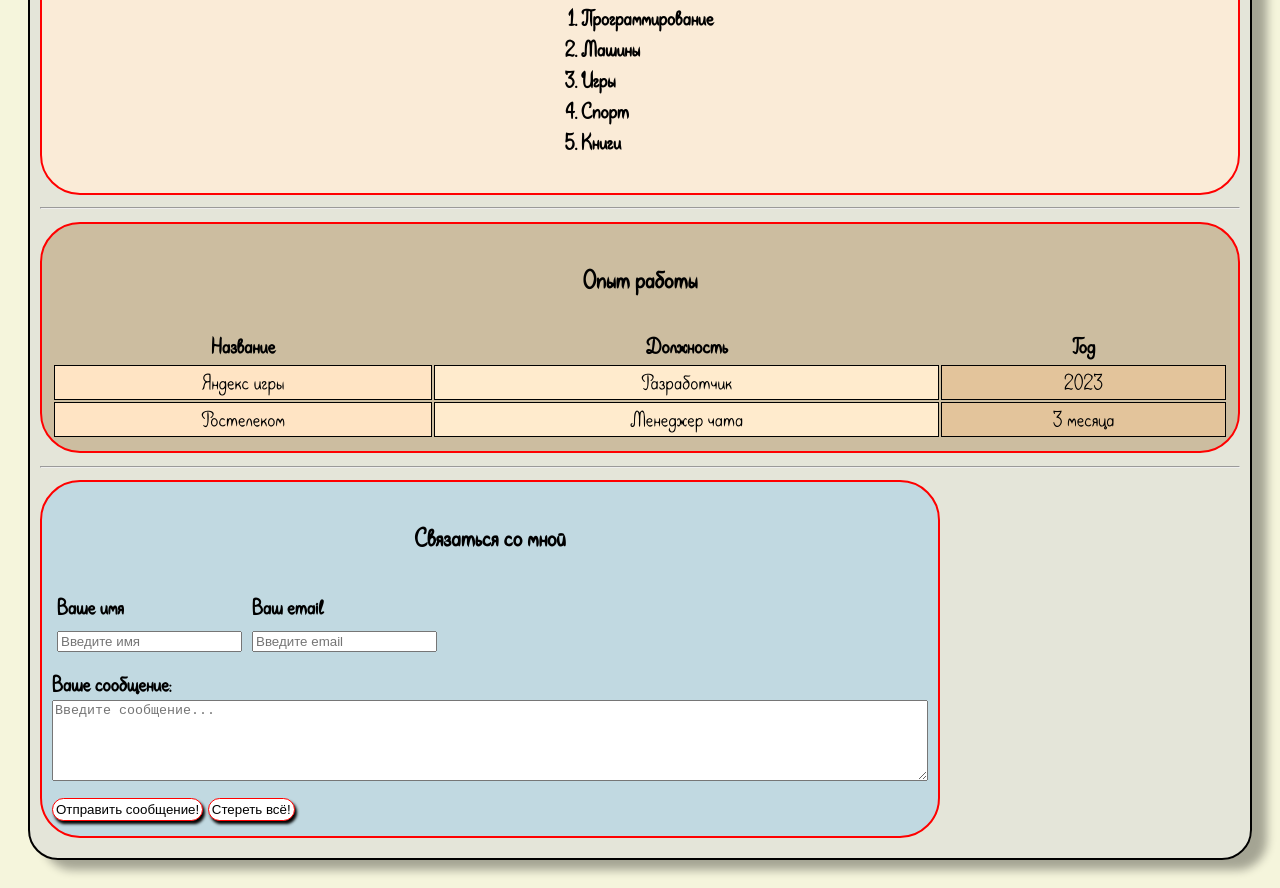
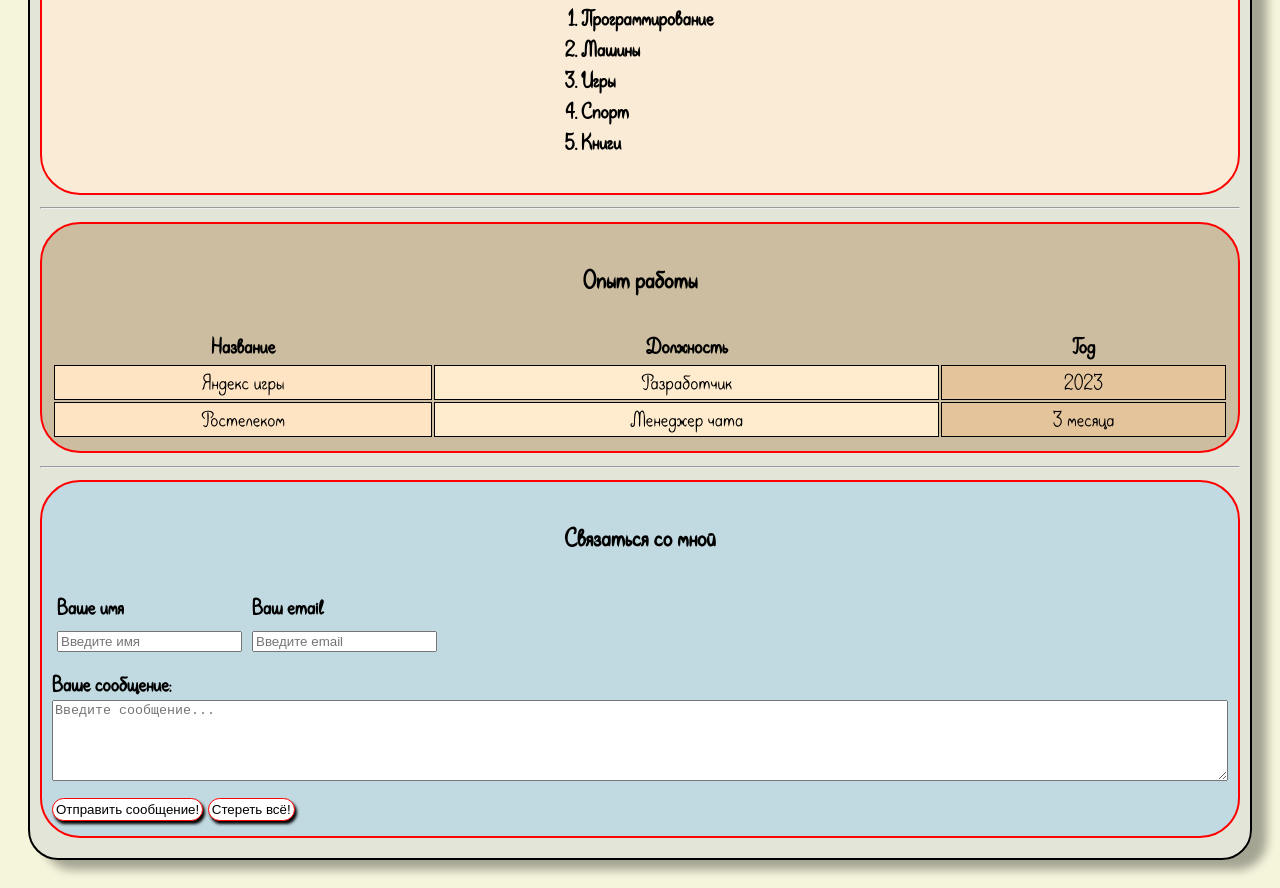
Before and after one commit to AlearvickOne/resume, a plain HTML site: page index.html in a window 1280 px wide. Shown: the part 453-1341 px from the top of the page. Drawn offline with Linux system fonts and the light colour scheme.

Commit message:
Add style message

```diff
--- a/css/styles.css
+++ b/css/styles.css
@@ -92,7 +92,7 @@ body{
 }
 
 .card__4{
-    max-width: 900px;
+    max-width: 1500px;
     background: rgb(193, 217, 225)
 }
 .card__4 h3{
```
